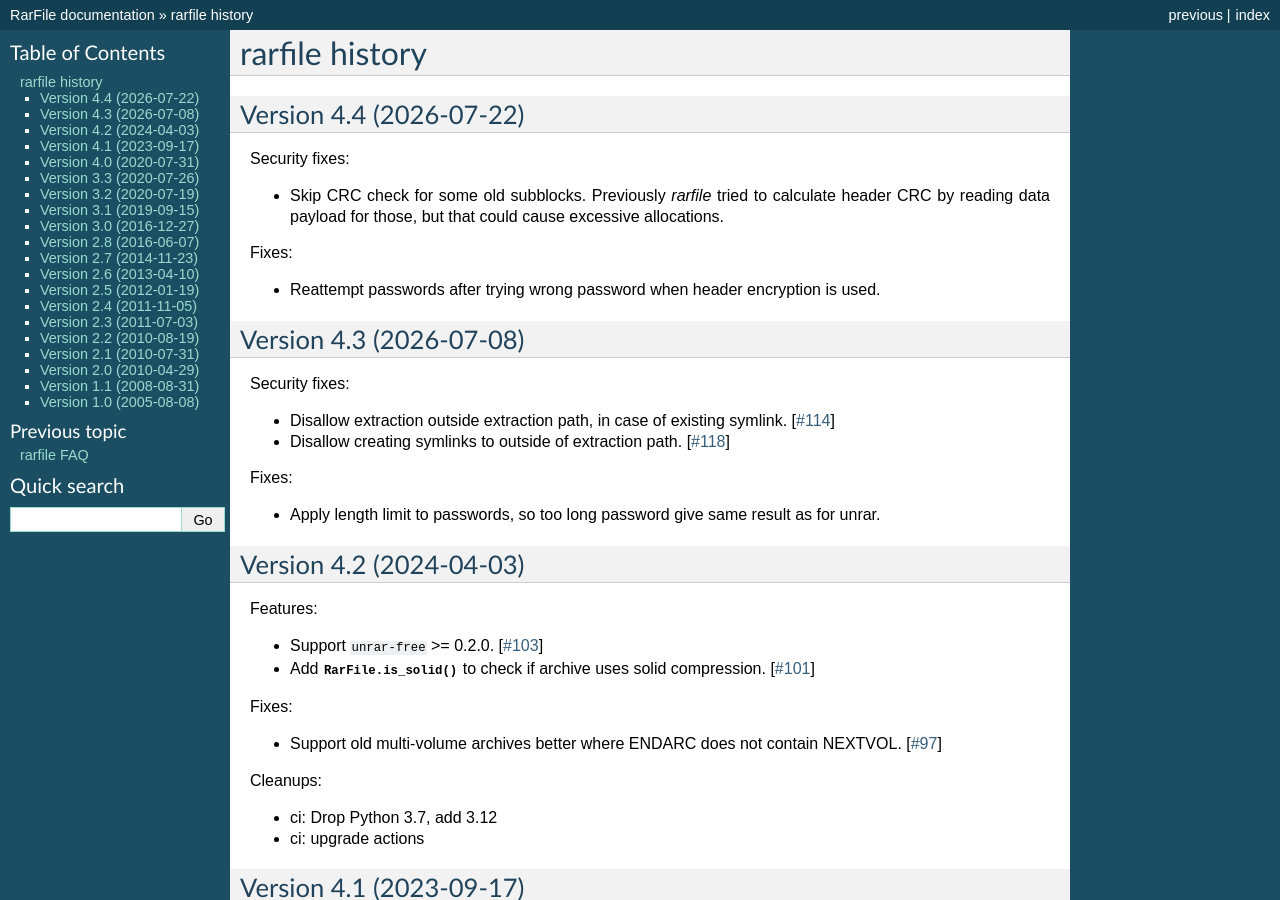
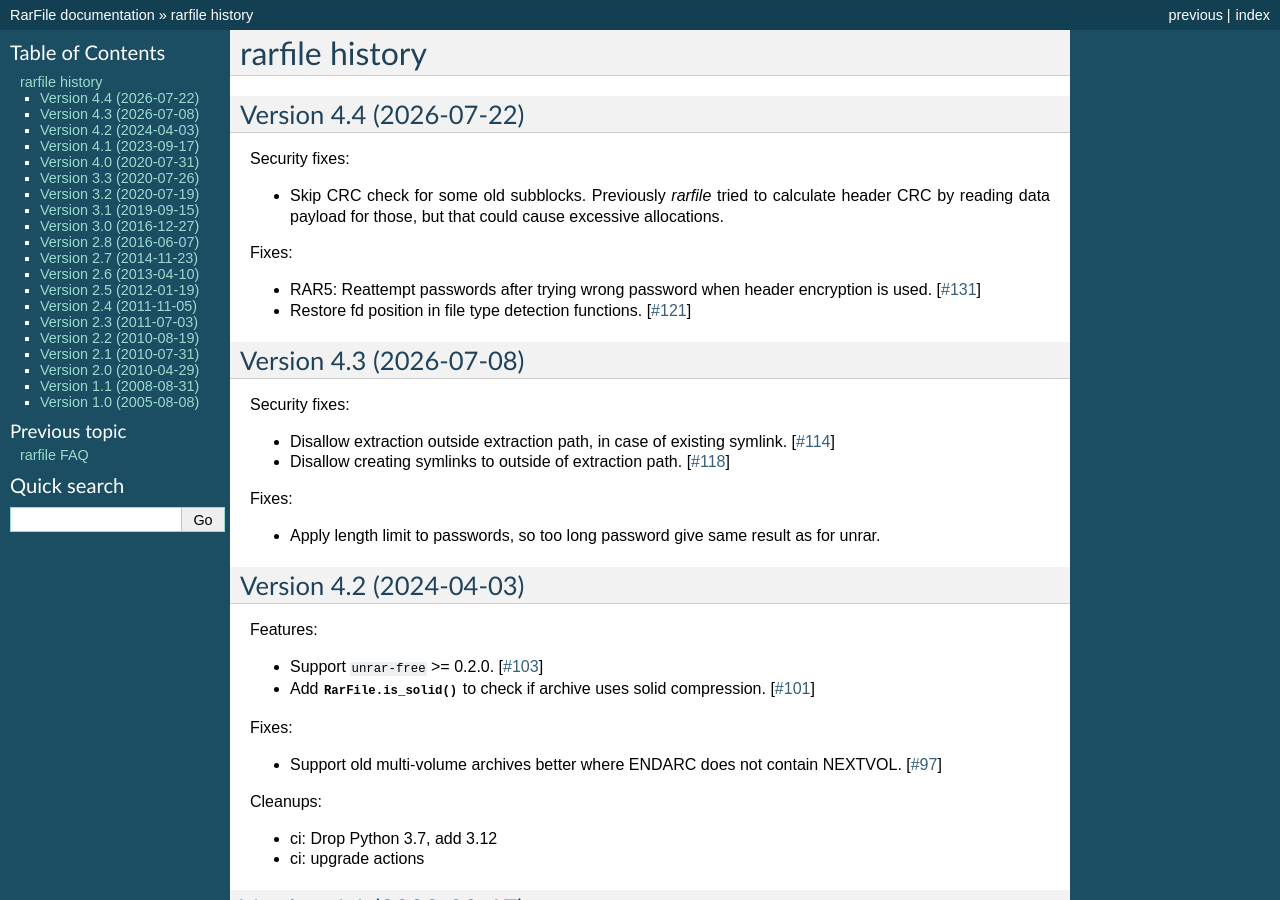
Before and after one commit to markokr/rarfile, a Sphinx documentation site: the page built from doc/news.rst, in a window 1280 px wide and 900 px high. Built offline with Sphinx 7.4.7, drawn with Linux system fonts in a browser that asks for light colours.

Commit message:
Refresh news.rst

```diff
--- a/doc/news.rst
+++ b/doc/news.rst
@@ -16,8 +16,12 @@ Security fixes:
 
 Fixes:
 
-* Reattempt passwords after trying wrong password
+* RAR5: Reattempt passwords after trying wrong password
   when header encryption is used.
+  [`#131 <https://github.com/markokr/rarfile/pull/131>`_]
+
+* Restore fd position in file type detection functions.
+  [`#121 <https://github.com/markokr/rarfile/pull/121>`_]
 
 Version 4.3 (2026-07-08)
 ------------------------
```
